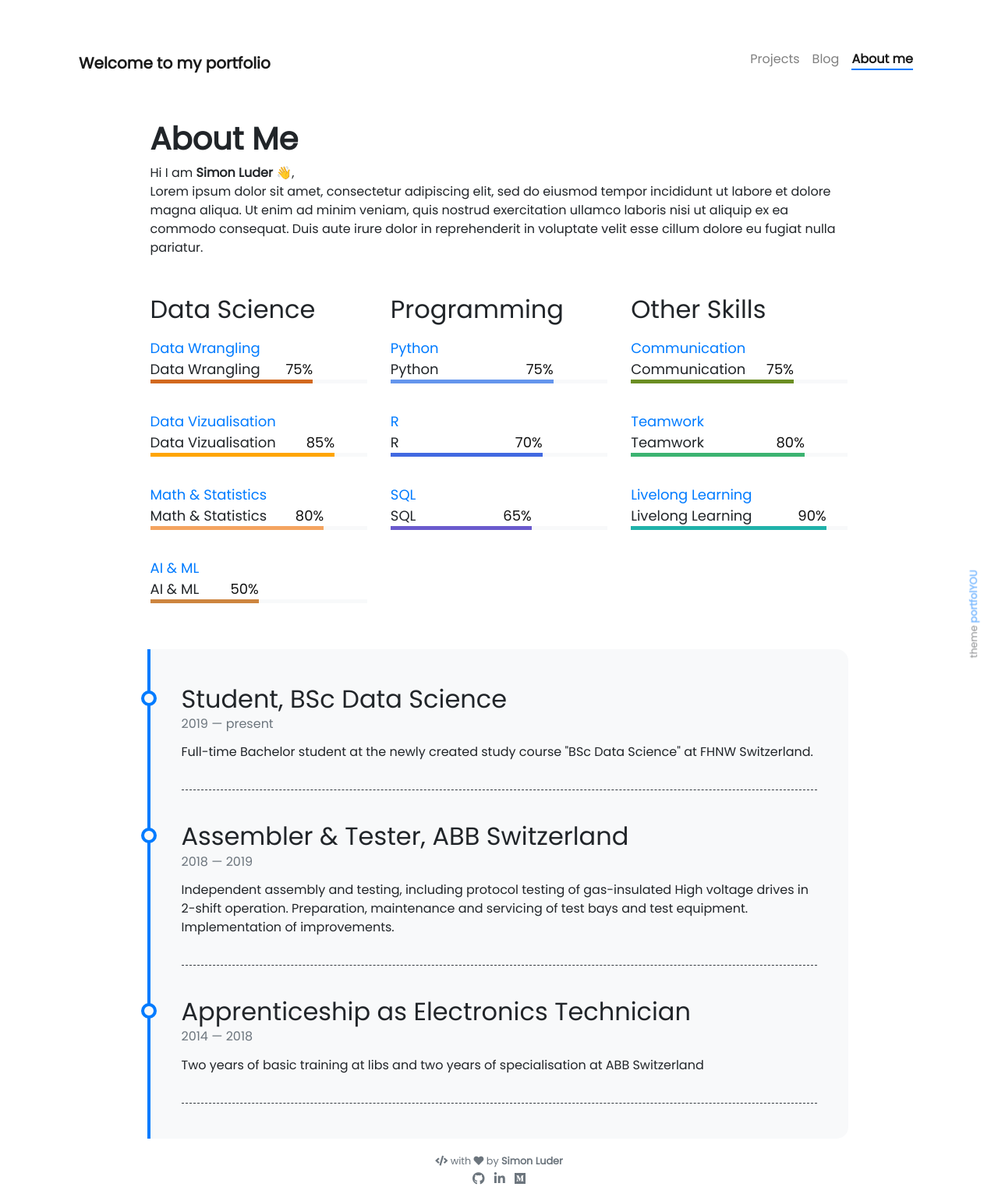
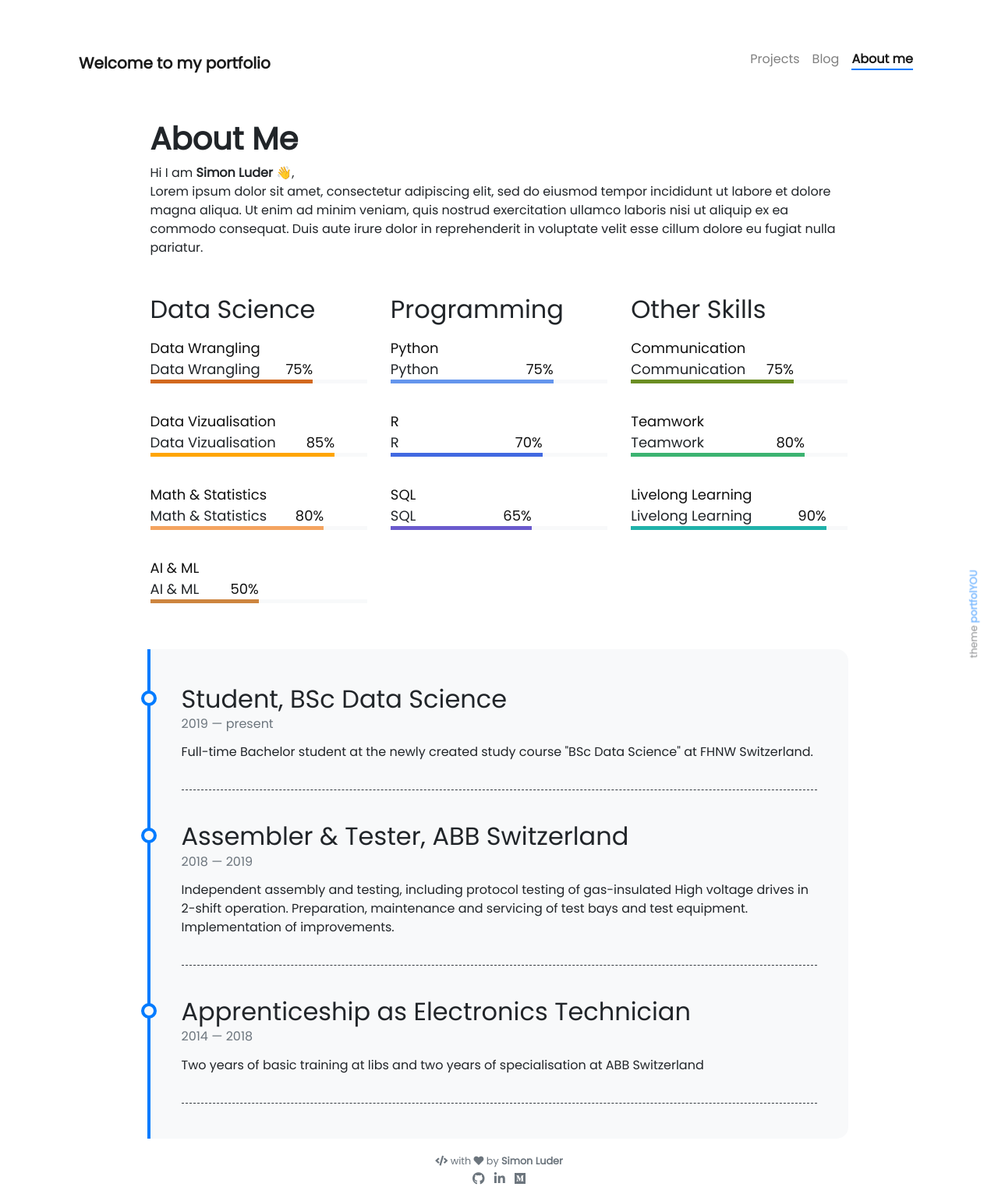
Before and after one commit to SimonLuder/simonluder.github.io, a Jekyll site: the page built from pages/about.md, in a window 1280 px wide. Shown: the whole page at 78% size. Built offline with Jekyll 4.4.1, drawn with Linux system fonts in a browser that asks for light colours; nearby versions of some CDN libraries; emoji names are drawn with the system emoji font.

Commit message:
Update _skills.scss

```diff
--- a/_sass/_skills.scss
+++ b/_sass/_skills.scss
@@ -4,11 +4,6 @@
   overflow: hidden;
 
   > p {
-    margin: 0;
-    font-size: 18px;
-  }
-
-  > a {
     margin: 0;
     font-size: 18px;
   }
@@ -22,6 +17,13 @@
     background: $light;
     bottom: 0;
   }
+
+  > a {
+    margin: 0;
+    font-size: 18px;
+    color: #101010;
+  }
+
 }
 
 .skill-bar {
```
